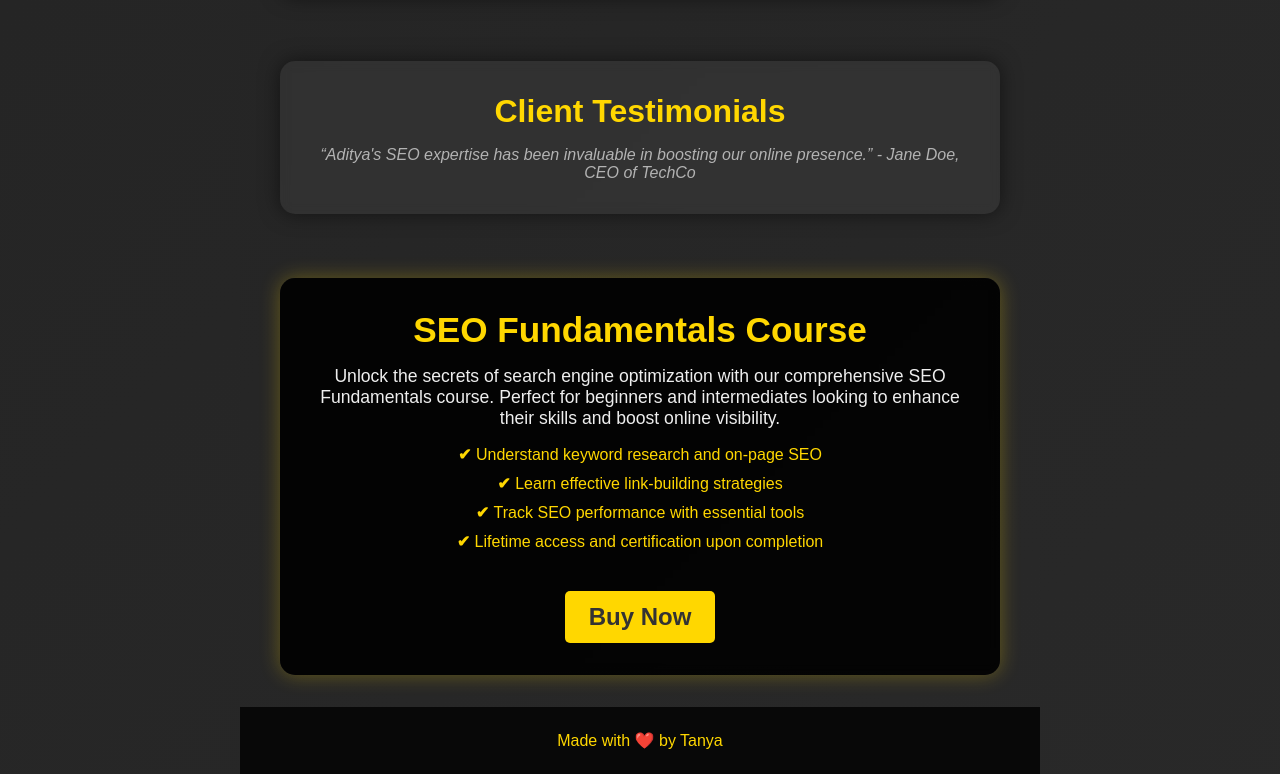
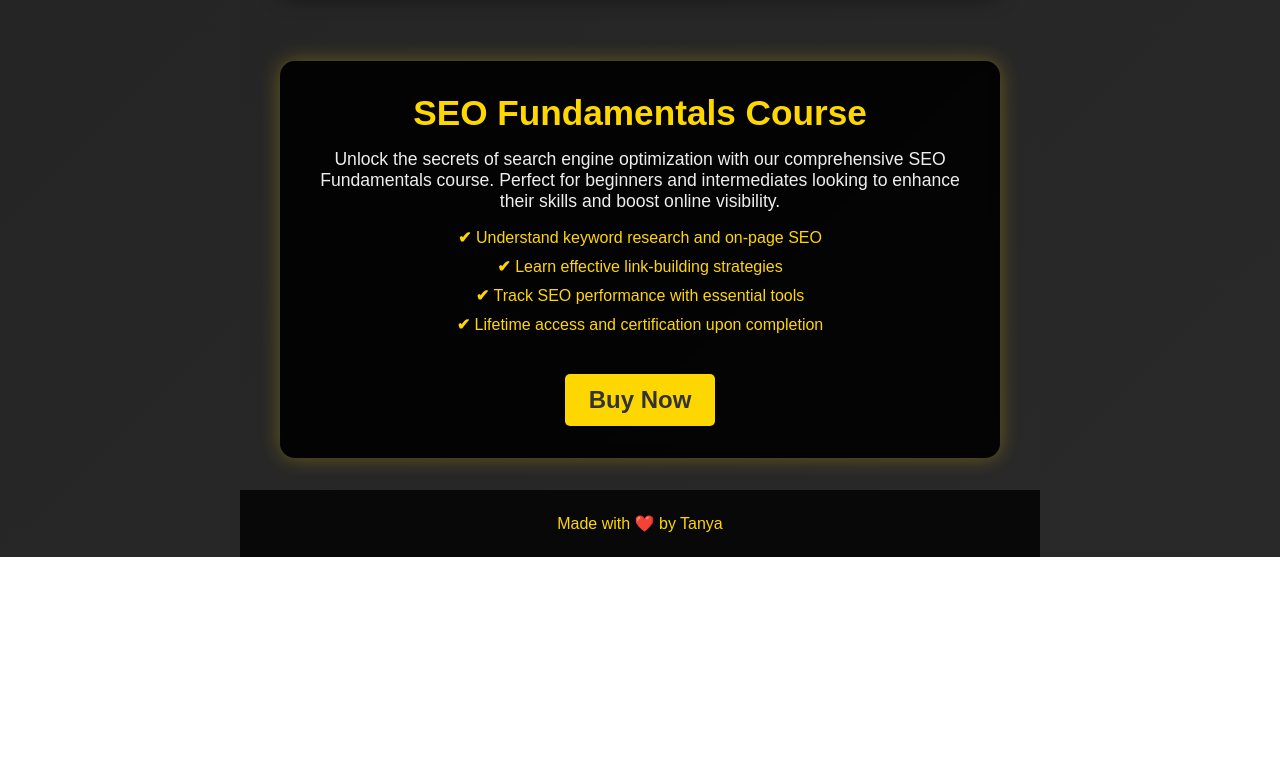
Before and after one commit to AdityaSinha2305/seo, a plain HTML site: page index.html in a window 1280 px wide. Shown: the part 1498-2272 px from the top of the page. After the commit the page ends 2055 px from the top, so only its background shows below. Drawn offline with Linux system fonts and the light colour scheme.

Commit message:
initial commit

```diff
--- a/index.html
+++ b/index.html
@@ -73,10 +73,10 @@
   </section>
 
   <!-- Testimonials Section -->
-  <section id="testimonials" class="content-section">
+  <!-- <section id="testimonials" class="content-section">
     <h2>Client Testimonials</h2>
-    <p>“Aditya's SEO expertise has been invaluable in boosting our online presence.” - Jane Doe, CEO of TechCo</p>
-  </section>
+    <p>“Aditya's SEO expertise has been invaluable in boosting our online presence.” - Tanya, CEO of TechCo</p>
+  </section> -->
 
 
   <!-- SEO Course Section -->
```
